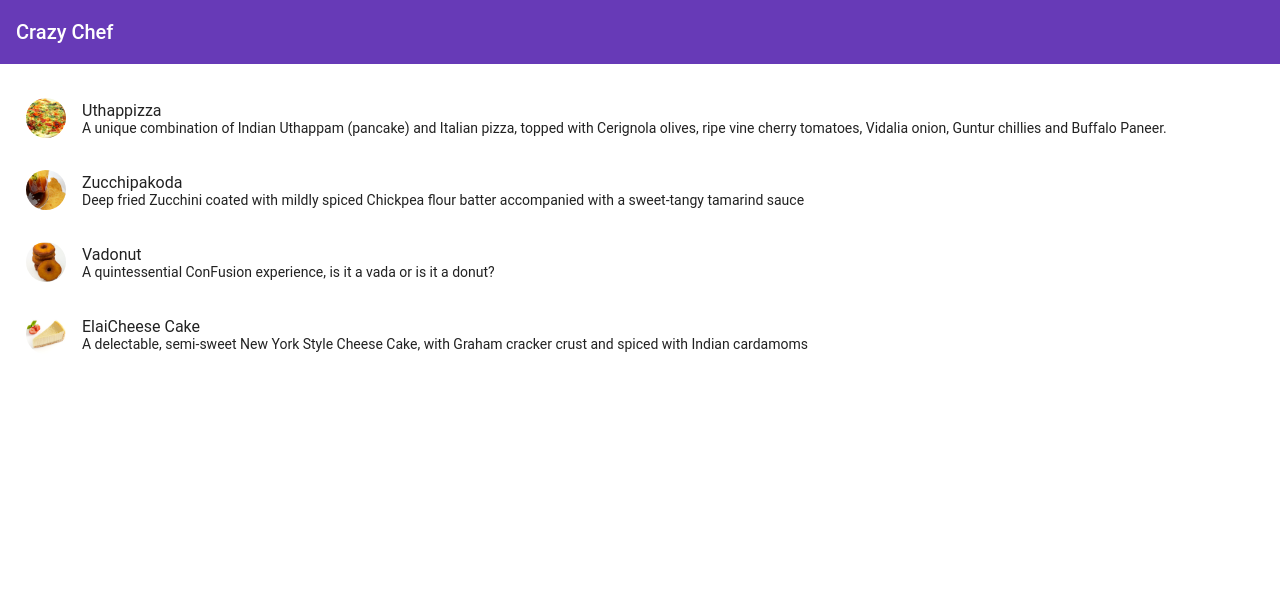
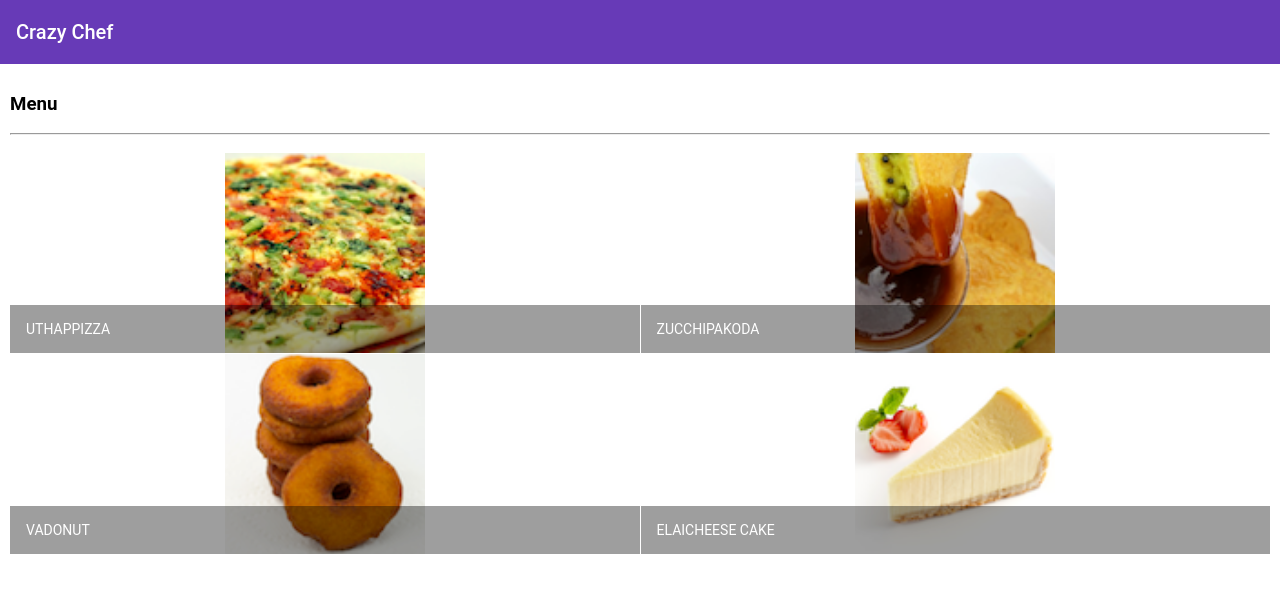
Before and after one commit to RFNshare/Anguler, an Angular app: page / in a window 1280 px wide. Shown: the top 592 px of the page. Built offline with nearby package versions, Linux system fonts and the light colour scheme.

Commit message:
Add Mat-grid for griding, list to grid convert food list

```diff
--- /dev/null
+++ b/src/app/app.component.css
@@ -0,0 +1,3 @@
+
+
+/*# sourceMappingURL=app.component.css.map */
--- a/src/app/menu/menu.component.html
+++ b/src/app/menu/menu.component.html
@@ -1,11 +1,23 @@
-<div class="container" fxLayout="column" fxLayoutGap="10px">
-  <mat-list fxFlex>
-    <mat-list-item *ngFor="let dish of dishes">
-      <img matListAvatar src={{dish.image}} alt="{{dish.name}}">
-      <h1 matLine>{{dish.name}}</h1>
-      <p matLine>
-        <span>{{dish.description}}</span>
-      </p>
-    </mat-list-item>
-  </mat-list>
+<div class="container"
+     fxLayout="column"
+     fxLayoutGap="10px">
+
+  <div fxFlex>
+    <div>
+      <h3>Menu</h3>
+      <hr>
+    </div>
+  </div>
+
+  <div fxFlex>
+    <mat-grid-list cols="2" rowHeight="200px">
+      <mat-grid-tile *ngFor="let dish of dishes">
+        <img height="200px" src={{dish.image}} alt={{dish.name}}>
+        <mat-grid-tile-footer>
+          <h1>{{dish.name | uppercase}}</h1>
+        </mat-grid-tile-footer>
+      </mat-grid-tile>
+    </mat-grid-list>
+  </div>
+
 </div>
```
Also changed, not shown: src/app/app.module.ts (+7 -1 lines), 1 other file (tests, documents, lock files or other folders).
